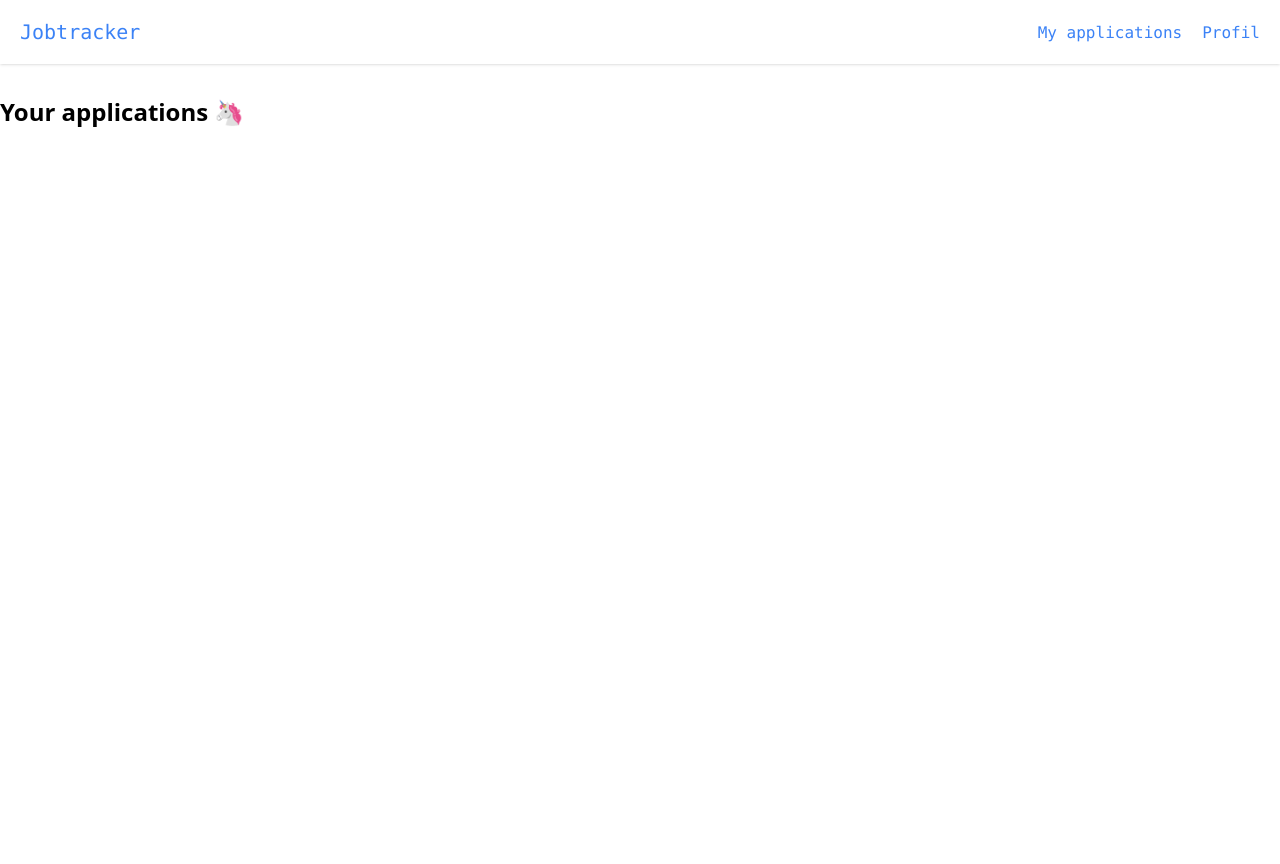
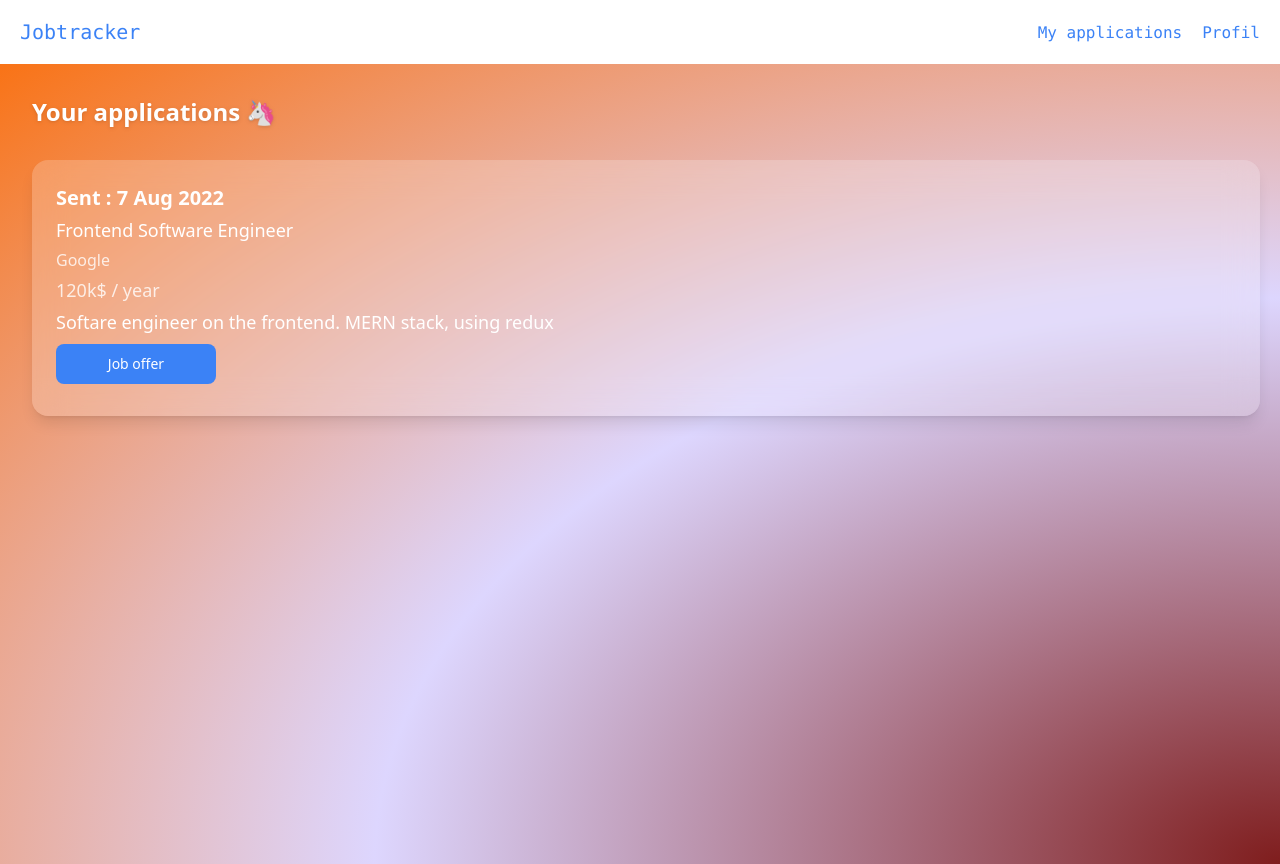
Before and after one commit to josearmandodias/Jobtracker-app, a React (Create React App) app in the folder client/: page /my-applications in a window 1280 px wide. Before the commit the page ends 800 px from the top, so only its background shows below. Built offline with nearby package versions, Linux system fonts and the light colour scheme.

Commit message:
:rocket: feat: applications page components

```diff
--- a/client/src/components/Accueil/Home.tsx
+++ b/client/src/components/Accueil/Home.tsx
@@ -1,4 +1,5 @@
 import React from 'react';
+import Header from '../Header/Header';
 
 function Home() {
   const handleSubmit = async (event: any) => {
@@ -23,24 +24,14 @@ function Home() {
   };
 
   return (
-    <div className="main min-h-screen items-center justify-center bg-white">
-      <div className="flex-row justify-between items-center">
-        <div className="navbar shadow max-h-screen">
-          <div className="h-16 mx-auto px-5 flex items-center justify-between">
-            <a href="/home" className="text-xl font-mono text-blue-500 hover:text-blue-800 transition-colors cursor-pointer">Jobtracker</a>
-
-            <ul className="flex items-center gap-5">
-              <li><a href="/my-applications" className="text-blue-500 font-mono hover:text-blue-800 transition-colors">My applications</a></li>
-              <li><a href="/profile" className="text-blue-500 font-mono hover:text-blue-800 transition-colors">Profil</a></li>
-            </ul>
-          </div>
-        </div>
-
+    <>
+      <Header />
+      <div className="main min-h-screen items-center justify-center bg-gradient-to-r from-rose-100 to-teal-100">
         <div className="container mx-auto py-8">
-          <h1 className="text-2xl font-bold mb-6 text-center">Add your new target ! &#128640;</h1>
+          <h1 className="text-2xl font-bold mb-6 text-center text-white drop-shadow">Add your new target ! &#128640;</h1>
           <form className="w-full max-w-sm mx-auto bg-white p-8 rounded-md shadow-md" method="POST" onSubmit={handleSubmit}>
             <div className="mb-4">
-              <label className="block text-gray-700 text-sm font-bold mb-2">
+              <label htmlFor="job_title" className="block text-gray-700 text-sm font-bold mb-2">
                 Job title &#128377;
                 <input
                   className="w-full px-3 py-2 border border-gray-300 rounded-md mb-3 focus:outline-none focus:border-indigo-500"
@@ -51,7 +42,7 @@ function Home() {
                 />
               </label>
 
-              <label className="block text-gray-700 text-sm font-bold mb-2">
+              <label htmlFor="company" className="block text-gray-700 text-sm font-bold mb-2">
                 Company name &#127970;
                 <input
                   className="w-full px-3 py-2 border border-gray-300 rounded-md mb-3 focus:outline-none focus:border-indigo-500"
@@ -62,9 +53,8 @@ function Home() {
                 />
               </label>
 
-              <label className="block text-gray-700 text-sm font-bold mb-2">
-                Annual Salary 	&#129297;
-              </label>
+              <label htmlFor="salary" className="block text-gray-700 text-sm font-bold mb-2">
+                Annual Salary &#129297;
                 <input
                   className="w-full px-3 py-2 border border-gray-300 rounded-md mb-3 focus:outline-none focus:border-indigo-500"
                   type="number"
@@ -73,10 +63,10 @@ function Home() {
                   name="salary"
                   required
                 />
+              </label>
 
-              <label className="block text-gray-700 text-sm font-bold mb-2">
+              <label htmlFor="description" className="block text-gray-700 text-sm font-bold mb-2">
                 Job description &#128214;
-              </label>
                 <input
                   className="w-full px-3 py-2 border border-gray-300 rounded-md mb-3 focus:outline-none focus:border-indigo-500"
                   type="text"
@@ -84,29 +74,30 @@ function Home() {
                   name="description"
                   required
                 />
+              </label>
 
-              <label className="block text-gray-700 text-sm font-bold mb-2">
+              <label htmlFor="offer" className="block text-gray-700 text-sm font-bold mb-2">
                 Job offer &#128279;
-              </label>
                 <input
                   className="w-full px-3 py-2 border border-gray-300 rounded-md mb-3 focus:outline-none focus:border-indigo-500"
                   type="text"
                   placeholder="e.g : https://m5.apply.indeed.com/..."
                   name="offer"
                 />
+              </label>
 
-              <label className="block text-gray-700 text-sm font-bold mb-2">
+              <label htmlFor="application_date" className="block text-gray-700 text-sm font-bold mb-2">
                 Application Date &#128197;
-              </label>
                 <input
                   className="w-full px-3 py-2 border border-gray-300 rounded-md mb-3 focus:outline-none focus:border-indigo-500"
                   type="date"
                   name="application_date"
                   required
                 />
+              </label>
             </div>
             <button
-              className="w-full bg-blue-500 text-white text-sm font-bold py-2 px-4 rounded-md hover:bg-indigo-600 transition duration-300"
+              className="w-full bg-blue-500 text-white text-sm font-bold py-2 px-4 rounded-md hover:bg-blue-600 transition duration-300"
               type="submit"
             >
               Add
@@ -114,7 +105,7 @@ function Home() {
           </form>
         </div>
       </div>
-    </div>
+    </>
   );
 }
 
--- a/client/src/App.tsx
+++ b/client/src/components/App/App.tsx
@@ -1,3 +1,4 @@
+import React from 'react';
 import './App.css';
 import { Outlet } from 'react-router-dom';
 
--- a/client/src/components/Applications/Applications.tsx
+++ b/client/src/components/Applications/Applications.tsx
@@ -1,20 +1,31 @@
 import React from 'react';
-import Navbar from '../Navbar/Navbar';
+import Header from '../Header/Header';
 
 function Applications() {
   return (
-    <div>
-      <Navbar />
-      <div className="container mx-auto py-8">
-        <h1 className="text-2xl font-bold mb-6 text-left">Your applications &#129412;</h1>
-
-        <div className="flex flex-wrap -mx-3 mb-6">
-          <div className="w-full md:w-1/2 px-3 mb-6 md:mb-0">
-            <div className="bg-red" />
+    <>
+      <Header />
+      <div>
+        <div className="container min-h-screen min-w-full mx-auto py-8 bg-[radial-gradient(ellipse_at_bottom_right,_var(--tw-gradient-stops))] from-red-900 via-violet-200 to-orange-500">
+          <h1 className="text-2xl font-bold mb-6 text-left text-white ml-8 drop-shadow">Your applications &#129412;</h1>
+          <div className="flex flex-col mx-3 mb-6 ml-8">
+            <div className="flex flex-col p-6 justify-between m-2 ml-0 bg-white bg-opacity-20 backdrop-blur-lg min-w-0 break-words border-0 rounded-2xl mb-5 draggable shadow-lg">
+              <span className="text-white text-xl font-semibold mr-2">Sent : 7 Aug 2022</span>
+              <span className="pt-1 font-medium text-white text-lg">Frontend Software Engineer</span>
+              <span className="pt-1 font-medium text-white/80 text-base">Google</span>
+              <span className="pt-1 font-medium text-white/80 text-lg">120k$ / year</span>
+              <span className="pt-1 font-medium text-white text-lg">Softare engineer on the frontend. MERN stack, using redux</span>
+              <a
+                href="https://www.linkedin.com/jobs/collections/recommended/?currentJobId=3654909940"
+                className="text-white text-sm text-center rounded-lg px-5 mt-2 py-2.5 mr-2 mb-2 bg-blue-500 hover:bg-blue-700 font-medium w-40 transition duration-300"
+              >
+                Job offer
+              </a>
+            </div>
           </div>
         </div>
       </div>
-    </div>
+    </>
   );
 }
 
--- /dev/null
+++ b/client/src/components/Header/Header.tsx
@@ -0,0 +1,22 @@
+import React from 'react';
+
+function Header() {
+  return (
+    <div className="main items-center justify-center bg-white">
+      <div className="flex-row justify-between items-center">
+        <div className="navbar shadow max-h-screen">
+          <div className="h-16 mx-auto px-5 flex items-center justify-between">
+            <a href="/home" className="text-xl font-mono text-blue-500 hover:text-blue-800 transition-colors cursor-pointer">Jobtracker</a>
+
+            <ul className="flex items-center gap-5">
+              <li><a href="/my-applications" className="text-blue-500 font-mono hover:text-blue-800 transition-colors">My applications</a></li>
+              <li><a href="/profile" className="text-blue-500 font-mono hover:text-blue-800 transition-colors">Profil</a></li>
+            </ul>
+          </div>
+        </div>
+      </div>
+    </div>
+  );
+}
+
+export default Header;
--- a/client/src/components/Navbar/Navbar.tsx
+++ /dev/null
@@ -1,21 +0,0 @@
-function Home(_props: any) {
-
-  return (
-    <div className="main items-center justify-center bg-white">
-      <div className="flex-row justify-between items-center">
-        <div className="navbar shadow max-h-screen">
-          <div className="h-16 mx-auto px-5 flex items-center justify-between">
-              <a href="/home" className="text-xl font-mono text-blue-500 hover:text-blue-800 transition-colors cursor-pointer">Jobtracker</a>
-
-              <ul className="flex items-center gap-5">
-                <li><a href="/my-applications" className="text-blue-500 font-mono hover:text-blue-800 transition-colors">My applications</a></li>
-                <li><a href="/profile" className="text-blue-500 font-mono hover:text-blue-800 transition-colors">Profil</a></li>
-              </ul>
-          </div>
-        </div>
-      </div>
-    </div>
-  );
-}
-
-export default Home;
--- a/client/src/index.tsx
+++ b/client/src/index.tsx
@@ -6,7 +6,7 @@ import {
   createRoutesFromElements,
 } from 'react-router-dom';
 import ReactDOM from 'react-dom/client';
-import App from './App';
+import App from './components/App/App';
 import Home from './components/Accueil/Home';
 import LoginForm from './components/LoginForm/LoginForm';
 import Signup from './components/Auth/Signup';
```
Also changed, not shown: client/src/components/Auth/Signin.tsx (+30 -15 lines), client/src/components/LoginForm/LoginForm.tsx (+7 -7 lines), client/.eslintrc.js (added), client/.eslintrc.json (deleted), client/src/components/App/App.css (renamed from client/src/App.css). Lines whose indentation alone changed are shown as unchanged.
